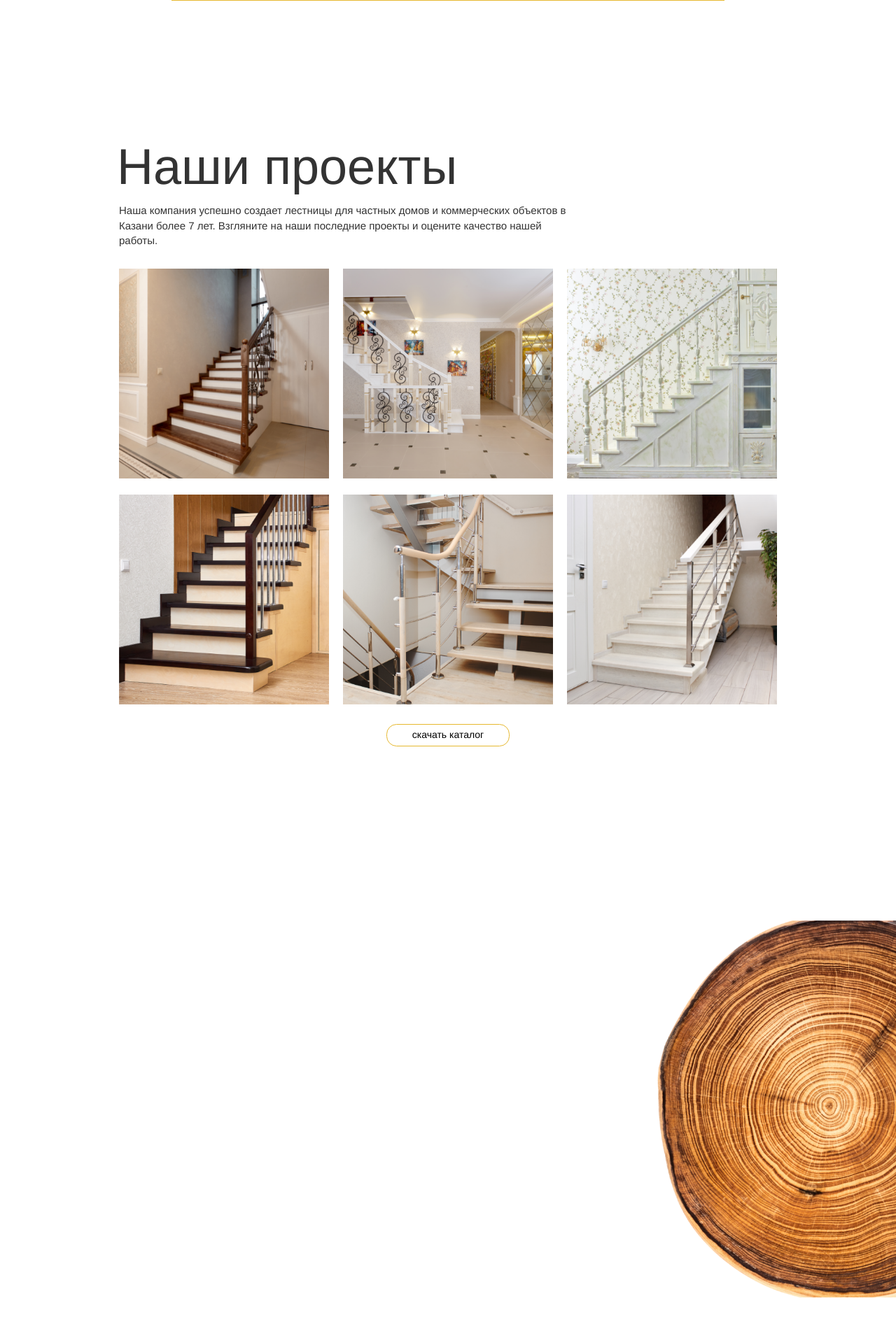
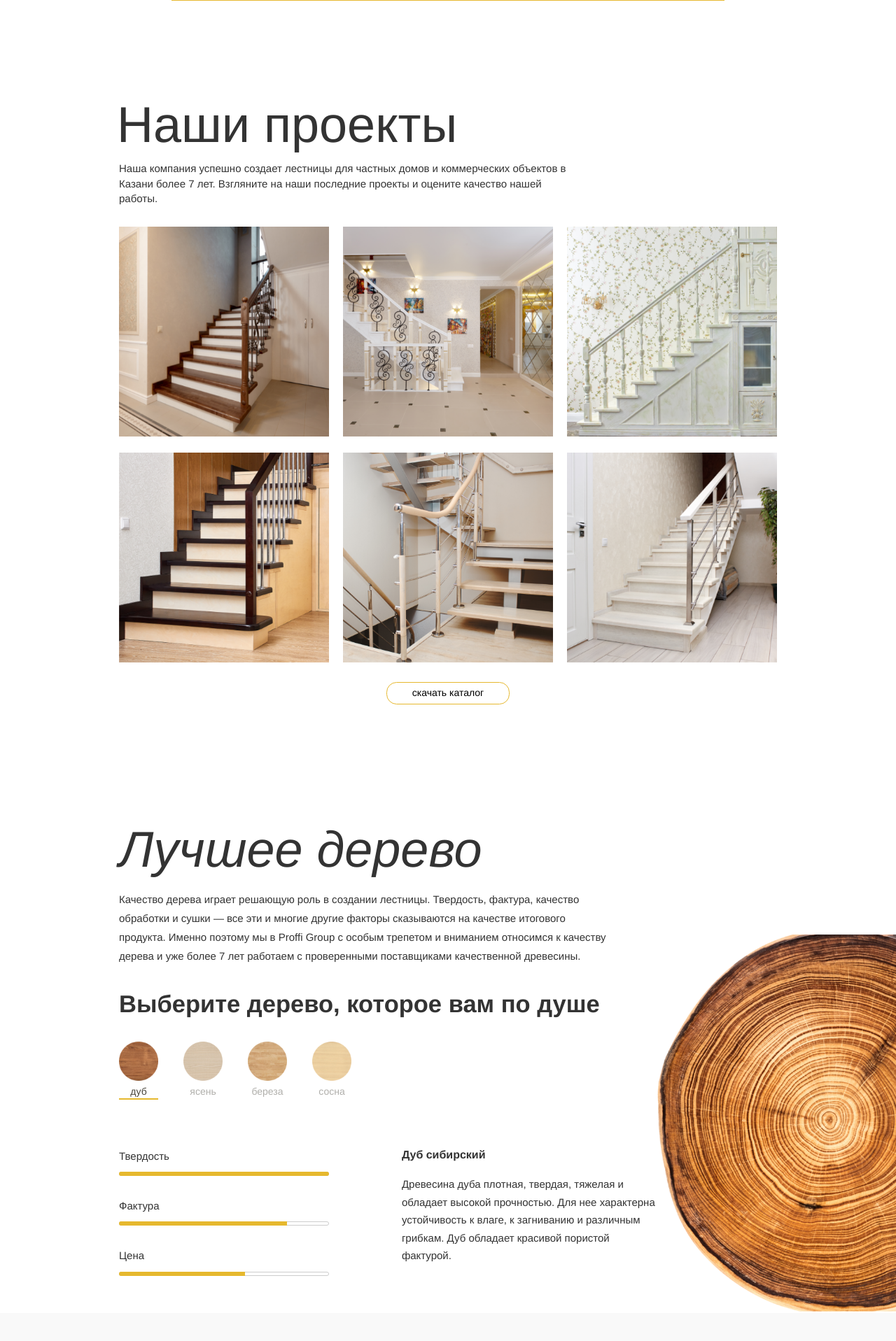
Before and after one commit to Mikhail11/Proffi-Group, a PHP site: page /index2.html in a window 1280 px wide. Shown: the part 628-2545 px from the top of the page at 70% size. After the commit the page ends 2503 px from the top, so only its background shows below. Run offline with PHP 8.4, Linux system fonts and the light colour scheme.

Commit message:
Сверстан третий блок

```diff
--- a/css/style2.css
+++ b/css/style2.css
@@ -1,10 +1,8 @@
 /*fonts*/
-
 
 html {
     font-size: 10px;
 }
-
 
 /*  navbar */
 
@@ -13,10 +11,10 @@ html {
     display: -webkit-box;
     display: -webkit-flex;
     display: -ms-flexbox;
-    width:100%;
+    width: 100%;
     padding: 1.4rem 5rem;
     box-shadow: 2px 2px 4px 2px #b3b0b0;
-    border-bottom: 1px solid rgba(255,255,255,.3);
+    border-bottom: 1px solid rgba(255, 255, 255, .3);
     background-color: #fff;
     align-items: baseline;
     -webkit-box-align: baseline;
@@ -31,9 +29,10 @@ html {
 
 .navbar_fixed-top {
     position: fixed;
-    top:0;
-    left:0;
+    top: 0;
+    left: 0;
 }
+
 .navbar__item_left {
     margin-right: 3.3rem;
 }
@@ -45,6 +44,7 @@ html {
 .navbar__image {
     width: 12rem;
 }
+
 .navbar__list {
     width: 94rem;
 }
@@ -52,15 +52,16 @@ html {
 /* list */
 
 .list {
-    display:flex;
+    display: flex;
     align-items: center;
     justify-content: flex-end;
     font-size: 1.4rem;
     list-style-type: none;
 
 }
+
 .list__item {
-    color:#b0afab;
+    color: #b0afab;
     margin: 0 1.8rem;
 
 }
@@ -69,37 +70,52 @@ html {
     margin-right: 0;
 }
 
-.list__item-link {
-    color:inherit;
+.list__item:first-child {
+    margin-left: 0;
 }
 
-.list__item-link:hover{
+.list__item-img {
+    width: 5.6rem;
+    height: 5.6rem;
+    margin-bottom: 0.5rem;
+}
+
+.list__item-link {
+    color: inherit;
+    display: block;
+    text-align: center;
+}
+
+.list__item-link:hover {
     text-decoration: none;
-    color:#49453c;
+    color: #49453c;
 }
 
 .list__item:hover {
-    color:#49453c;
+    color: #49453c;
 }
 
 .list__item_active {
-   color:#49453c;
+    color: #49453c;
 }
 
 .list__item-underline {
     opacity: 0;
     margin: 0 auto;
-    height:2px;
+    height: 2px;
     background-color: #e6b82e;
     width: 90%;
 
 }
 
-.list__item:hover  .list__item-underline,
+.list__item-underline_long {
+    width: 100%
+}
+
+.list__item:hover .list__item-underline,
 .list__item_active .list__item-underline {
     opacity: 1;
 }
-
 
 /* button */
 
@@ -107,10 +123,9 @@ html {
     font-size: 1rem;
     border: 1px solid #000000;
     border-radius: 1.45rem;
-    padding:0.72rem 1.7rem;
+    padding: 0.72rem 1.7rem;
     line-height: 1.4;
 }
-
 
 .btn_yellow {
     border-color: #e6b82e;
@@ -127,7 +142,6 @@ html {
 .btn_yellow-brd:hover {
     color: #fff;
 }
-
 
 .btn_white {
     border-color: #fff;
@@ -146,8 +160,8 @@ html {
     display: -webkit-box;
     display: -webkit-flex;
     display: -ms-flexbox;
-    width:100%;
-    padding: 6rem 0;
+    width: 100%;
+    padding: 3rem 0;
     background-color: #fff;
     align-items: center;
     -webkit-box-align: center;
@@ -160,12 +174,20 @@ html {
     flex-direction: column;
 }
 
+.section:first-of-type {
+    padding-top: 6rem;
+}
+
+.section_relative {
+    position: relative;
+}
+
 .section__content {
     width: 94rem;
 }
 
 .section__content_collapse {
-    width:100%;
+    width: 100%;
 }
 
 /*intro*/
@@ -176,37 +198,36 @@ html {
     position: relative;
 }
 
-
 .intro__text-block {
     display: block;
     position: absolute;
     width: 24.8rem;
     color: #fff;
-    left:3.1rem;
+    left: 3.1rem;
 }
 
-.intro__text-block_head  {
+.intro__text-block_head {
     font-size: 2.3rem;
     font-weight: 600;
-    left:3.1rem;
+    left: 3.1rem;
     top: 5.4rem;
 }
 
-.intro__text-block_sub-head  {
+.intro__text-block_sub-head {
     font-size: 1.73rem;
-    top:16rem;
+    top: 16rem;
 }
 
 .intro__image-block {
-    height:100%;
+    height: 100%;
     float: right;
-    width:65%;
+    width: 65%;
     background-image: url("../img/intro/0011.png");
     background-size: contain;
 }
 
-.intro__button{
-    left:3.1rem;
+.intro__button {
+    left: 3.1rem;
     top: 22rem;
     position: absolute;
     padding: 0.72rem 3.3rem;
@@ -214,13 +235,13 @@ html {
 
 /* skills*/
 .skills {
-   width:84%;
-   border:1px solid #e6b82e;
+    width: 84%;
+    border: 1px solid #e6b82e;
     display: flex;
     display: -webkit-box;
     display: -webkit-flex;
     display: -ms-flexbox;
-   margin:6.6rem  auto;
+    margin: 6.6rem auto;
     padding: 1.6rem 3.1rem;
     background-color: #fff;
     align-items: center;
@@ -239,14 +260,15 @@ html {
 
 .skills_text {
     display: inline-block;
-    width:16.4rem;
+    width: 16.4rem;
     font-size: 1.1rem;
-    line-height:1.8;
+    line-height: 1.8;
 }
+
 .skills__icon {
     display: inline-block;
     width: 3.3rem;
-    height:3.3rem;
+    height: 3.3rem;
     margin-right: 1.2rem;
     vertical-align: text-bottom;
 
@@ -256,17 +278,18 @@ html {
 
 .icon-time {
     background-image: url("../img/intro/Icon 1.png");
-    background-size:cover;
+    background-size: cover;
 }
+
 .icon-tool {
     background-image: url("../img/intro/Icon 3.png");
-    background-size:cover;
-    width:4.1rem;
+    background-size: cover;
+    width: 4.1rem;
 }
 
 .icon-five {
     background-image: url("../img/intro/Icon 2.png");
-    background-size:cover;
+    background-size: cover;
 }
 
 /* projects */
@@ -303,12 +326,14 @@ html {
     -ms-flex-pack: justify;
     margin-top: 2.3rem;
 }
+
 .projects__row:first-child {
     margin-top: 0;
 }
+
 .projects__preview-item {
-    width:30rem;
-    height:30rem;
+    width: 30rem;
+    height: 30rem;
     position: relative;
 }
 
@@ -331,7 +356,7 @@ html {
 }
 
 .projects__preview-item:hover > .projects__preview-shade {
-    opacity:1;
+    opacity: 1;
 }
 
 .projects__preview-btn {
@@ -343,7 +368,7 @@ html {
 .projects__preview-text {
     margin: 9rem auto 0;
     font-weight: 600;
-    color:#fff;
+    color: #fff;
     font-size: 2.6rem;
     display: block;
     text-align: center;
@@ -353,12 +378,13 @@ html {
     content: '<<';
     font-size: 1.5rem;
 }
+
 .projects__preview-text::after {
     content: '>>';
     font-size: 1.5rem;
 }
 
-.projects__btn-group{
+.projects__btn-group {
     text-align: center;
     margin-top: 2.8rem;
 }
@@ -366,7 +392,7 @@ html {
 .projects__catalog-btn {
     font-size: 1.4rem;
     padding: 0.5rem 3.6rem;
-    color:#000;
+    color: #000;
 }
 
 .projects__catalog-btn:hover {
@@ -374,13 +400,146 @@ html {
 }
 
 /* materials */
+.materials {
+    display: -webkit-box;
+    display: -ms-flexbox;
+    display: flex;
+    -webkit-box-align: start;
+    -ms-flex-align: start;
+    align-items: flex-start;
+    -webkit-box-pack: center;
+    -ms-flex-pack: center;
+    justify-content: center;
+    margin-top: 2.3rem;
+    flex-direction: column;
+}
+
+.materials__header {
+    font-size: 7.2rem;
+    margin-top: 8.8rem;
+    font-style: italic;
+    line-height: 1;
+}
+
+.materials__sub-header {
+    display: block;
+    font-size: 1.5rem;
+    width: 70rem;
+    margin-top: 2.2rem;
+    line-height: 1.8;
+}
+
+.materials_offer {
+    font-size: 3.45rem;
+    margin-top: 3.8rem;
+    font-weight: 600;
+    line-height: 1;
+}
+
+.materials__selector {
+    margin-top: 3.6rem;
+}
+
+.materials__selector-list {
+    padding: 0;
+    -webkit-box-pack: start;
+    -ms-flex-pack: start;
+    justify-content: flex-start;
+}
+
+.materials__property {
+    margin-top: 2.8rem;
+    display:inline-block;
+}
+
+.materials__property-item {
+    margin-top: 3.2rem;
+}
+
+.materials__property-name {
+    font-size: 1.5rem;
+    font-weight: 400;
+}
+
+.materials__property-scale {
+    margin-top: 1.2rem;
+}
+
+.materials__description {
+    display:inline-block;
+    margin-bottom: 3.5rem;
+    margin-left: 10rem;
+}
+
+.materials__description-head {
+    font-size: 1.6rem;
+    font-weight: 600;
+    display: block;
+}
+
+.materials__description-content {
+    font-size: 1.5rem;
+    line-height: 1.7;
+    width: 37rem;
+    margin-top: 1.8rem;
+    display: block;
+}
+
+
+/* scale */
+
+.scale {
+    position: relative;
+    height: 6px;
+    width: 30rem;
+    border: 1px solid #ccc;
+    border-radius: 3px;
+}
+
+.scale__value {
+    top: -1px;
+    left: -1px;
+    height: 6px;
+    position: absolute;
+    background-color: #e6b82e;
+    border-color: #e6b82e;
+    width: 0;
+    transition: width 1s ease-in-out;
+}
+
+.scale__value_1 {
+    width: 6rem;
+    border-radius: 3px 0 0 3px;
+}
+
+.scale__value_2 {
+    width: 12rem;
+    border-radius: 3px 0 0 3px;
+}
+
+.scale__value_3 {
+    width: 18rem;
+    border-radius: 3px 0 0 3px;
+}
+
+.scale__value_4 {
+    width: 24rem;
+    border-radius: 3px 0 0 3px;
+}
+
+.scale__value_5 {
+    width: 30rem;
+    border-radius: 3px;
+}
 
 /* wood */
 
 .wood {
-    float:right;
+    position: absolute;
+    right: 0;
+    top: 17rem;
     background-image: url("../img/materials/wood.png");
-    height:67rem;
-    width:38.1rem;
+    height: 67rem;
+    width: 38.1rem;
     background-size: cover;
 }
--- a/index2.html
+++ b/index2.html
@@ -30,7 +30,7 @@
                 <div class="list__item-underline"></div>
             </li>
             <li class="list__item">
-                <a class="list__item-link" href="#material">материал</a>
+                <a class="list__item-link" href="#materials">материал</a>
                 <div class="list__item-underline"></div>
             </li>
             <li class="list__item">
@@ -155,13 +155,66 @@
         </div>
     </div>
 </section>
-<section class="section" id="materials">
-    <div class="section__content section__content_collapse">
+<section class="section section_relative" id="materials">
+    <div class="section__content">
         <div class="materials">
+            <span class="materials__header">Лучшее дерево</span>
+            <span class="materials__sub-header">
+                Качество дерева играет решающую роль в создании лестницы. Твердость, фактура, качество обработки и сушки — все эти и многие другие факторы сказываются на качестве итогового продукта.
+                Именно поэтому мы в Proffi Group с особым трепетом и вниманием относимся к качеству дерева и уже более 7 лет работаем с проверенными поставщиками качественной древесины.
+            </span>
+            <span class="materials_offer">Выберите дерево, которое вам по душе</span>
+            <div class="materials__selector">
+                <ul class="materials__selector-list list">
+                    <li class="list__item list__item_active">
+                        <img src="img/materials/icon_1.png" class="list__item-img">
+                        <a class="list__item-link">дуб</a>
+                        <div class="list__item-underline list__item-underline_long"></div>
+                    </li>
+                    <li class="list__item">
+                        <img src="img/materials/icon_2.png" class="list__item-img">
+                        <a class="list__item-link">ясень</a>
+                        <div class="list__item-underline list__item-underline_long"></div>
+                    </li>
+                    <li class="list__item">
+                        <img src="img/materials/icon_3.png" class="list__item-img">
+                        <a class="list__item-link">береза</a>
+                        <div class="list__item-underline list__item-underline_long"></div>
+                    </li>
+                    <li class="list__item">
+                        <img src="img/materials/icon_4.png" class="list__item-img">
+                        <a class="list__item-link">сосна</a>
+                        <div class="list__item-underline list__item-underline_long"></div>
+                    </li>
+                </ul>
+            </div>
+            <div class="materials__about">
+                <div class="materials__property">
+                    <div class="materials__property-item">
+                        <span class="materials__property-name">Твердость</span>
+                        <div class="materials__property-scale scale"><span class="scale__value scale__value_5"></span></div>
+                    </div>
+                    <div class="materials__property-item">
+                        <span class="materials__property-name">Фактура</span>
+                        <div class="materials__property-scale scale"><span class="scale__value scale__value_4"></span></div>
+                    </div>
+                    <div class="materials__property-item">
+                        <span class="materials__property-name">Цена</span>
+                        <div class="materials__property-scale scale"><span class="scale__value scale__value_3"></span></div>
+                    </div>
+                </div>
+                <div class="materials__description">
+                    <span class="materials__description-head">Дуб сибирский</span>
+                    <span class="materials__description-content">
+                    Древесина дуба плотная, твердая, тяжелая и обладает высокой прочностью.
+                    Для нее характерна устойчивость к влаге, к загниванию и различным грибкам.
+                    Дуб обладает красивой пористой фактурой.
+                </span>
+                </div>
+            </div>
         </div>
-        <div class="wood"></div>
     </div>
-
+    <div class="wood"></div>
 </section>
 
 
```
Also changed, not shown: img/materials/icon_1.png (added), img/materials/icon_2.png (added), img/materials/icon_3.png (added), img/materials/icon_4.png (added), 1 other file. Lines whose indentation alone changed are shown as unchanged.
